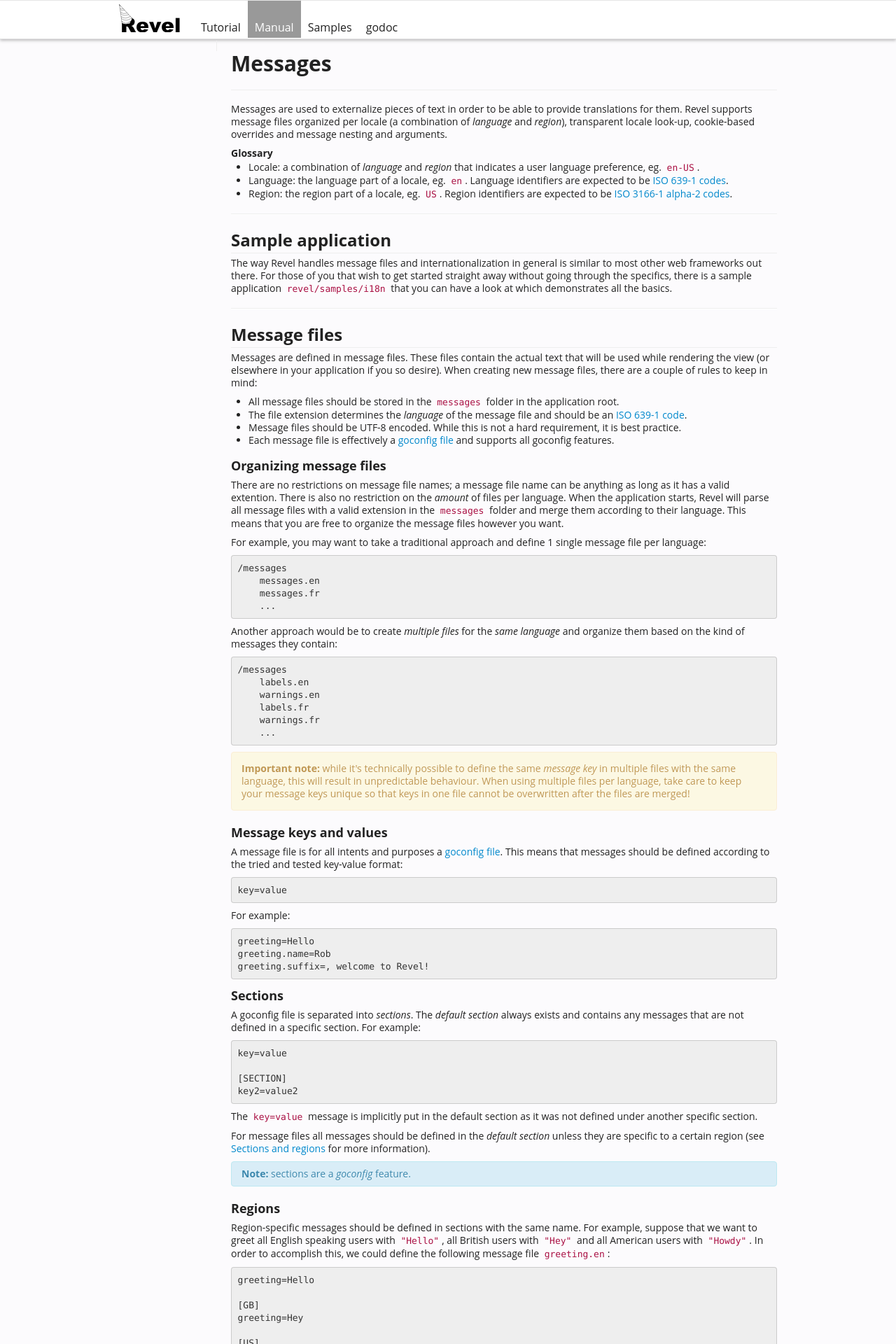
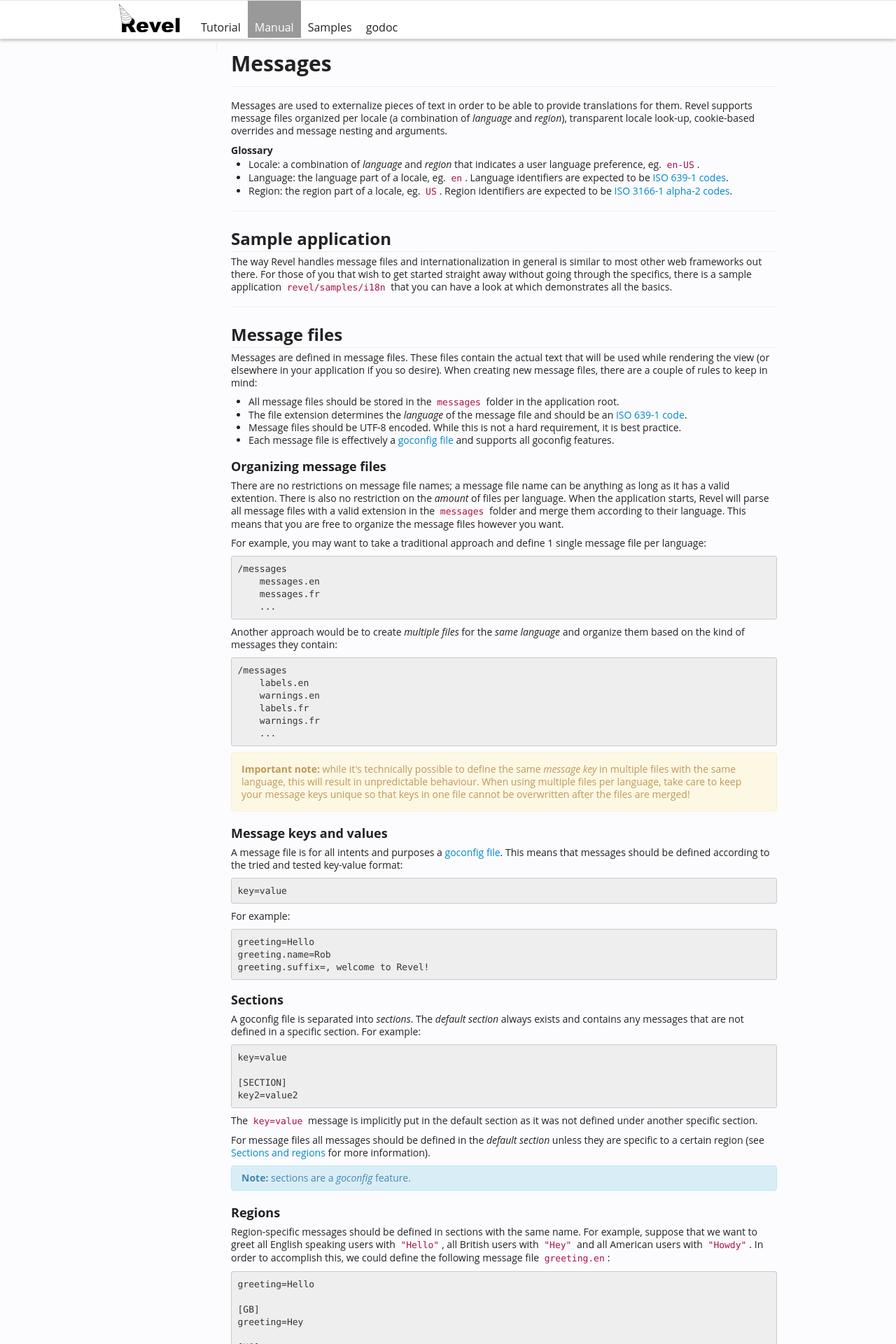
Before and after one commit to revel/revel, a Jekyll site: the page built from manual/i18n-messages.md, in a window 1280 px wide. Shown: the top 1920 px of the page at 70% size. Built offline with Jekyll 4.4.1, drawn with Linux system fonts in a browser that asks for light colours.

Commit message:
Updated i18n manual

```diff
--- a/css/manual.css
+++ b/css/manual.css
@@ -1,20 +1,17 @@
-h1 {
-  margin-top: 15px;
-  margin-bottom: 5px;
-}
+/* Custom Revel manual styles. */
 
 h2 {
-  margin-top: 15px;
+  margin-top: 20px;
   margin-bottom: 5px;
   border-bottom: 1px solid #EEE;
 }
 
 h3 {
-  margin-top: 10px;
+  margin-top: 15px;
   margin-bottom: 5px;
 }
 
 h4 {
-  margin-top: 5px;
+  margin-top: 10px;
   margin-bottom: 2px;
 }
```
